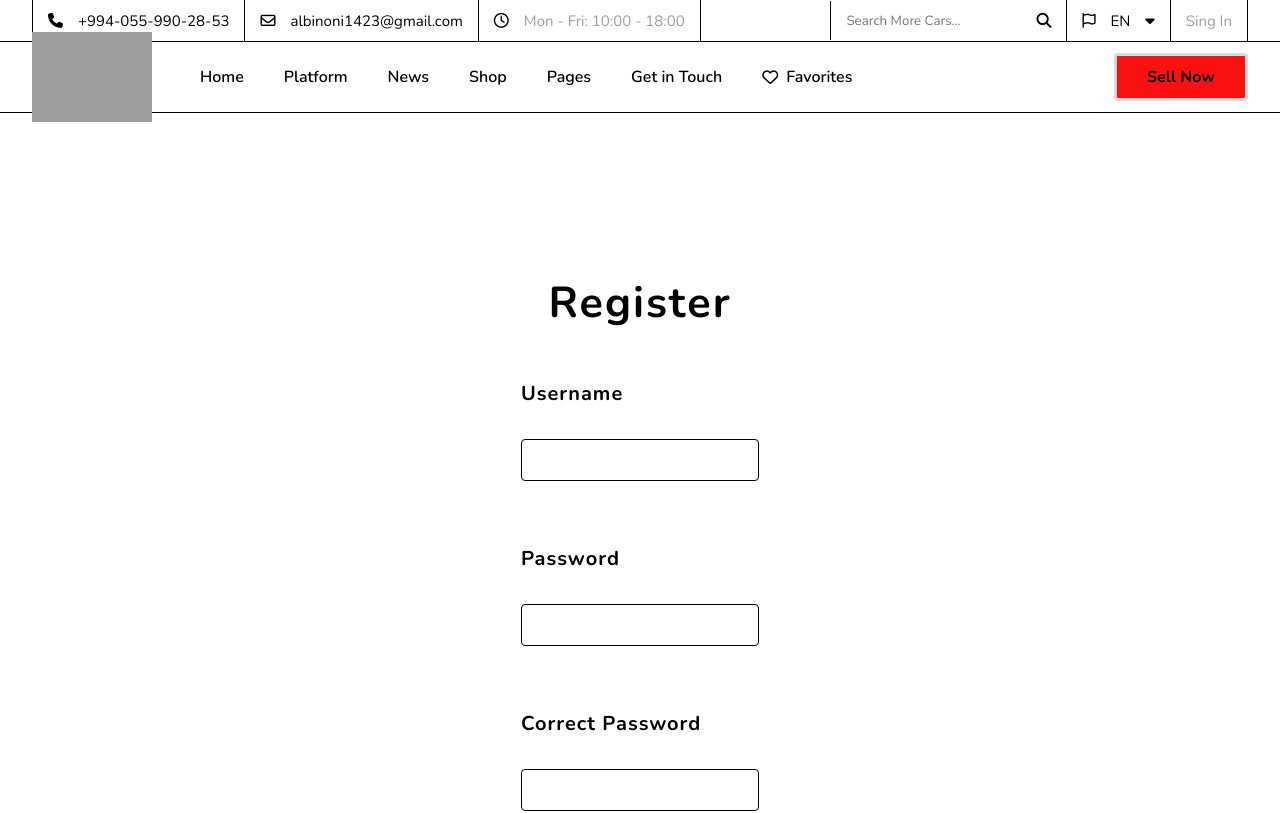
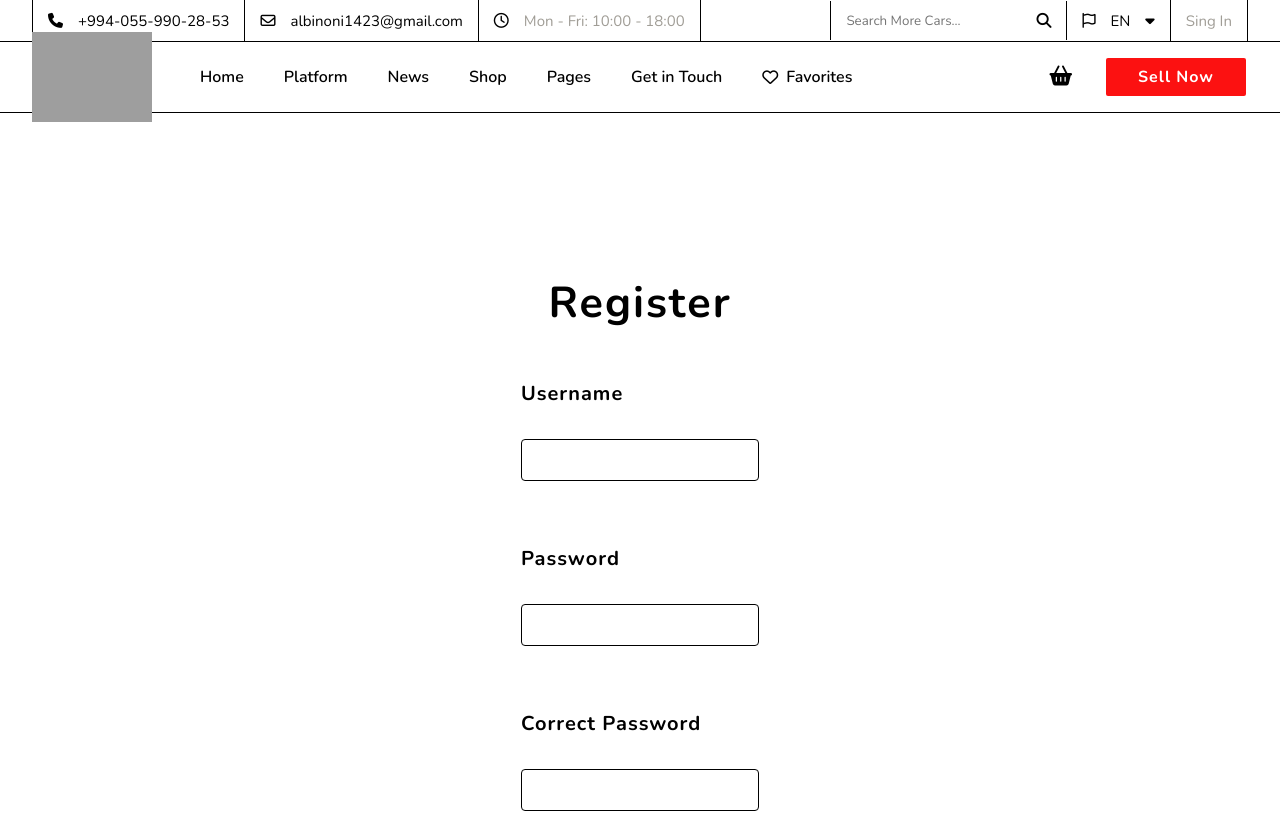
Before and after one commit to Mammadtaghi/Car-Auction, a React (Vite) app in the folder client/: page /register in a window 1280 px wide. Shown: the top 813 px of the page. Built offline with nearby package versions, Linux system fonts and the light colour scheme; grey boxes are pictures that could not be loaded.

Commit message:
bugs fixed

```diff
--- a/client/src/App.jsx
+++ b/client/src/App.jsx
@@ -25,12 +25,12 @@ function App() {
         <Route path='/login' element={<Login />} />
         <Route path='/register' element={<Register />} />
         <Route path='/shop' element={<ShopPage />} />
+        <Route path='*' element={<ErrorPage />} />
         <Route element={<UserLayout />} >
           <Route path='/wishlist' element={<WishlistPage />} />
           <Route path='/cart' element={<CartPage />} />
           <Route path='/checkout' element={<CheckOutPage />} />
-          <Route path='/user/:id' element={<AccountPage />} />
-          <Route path='*' element={<ErrorPage />} />
+          <Route path='/account/:id' element={<AccountPage />} />
         </Route>
       </Route>
     </Routes>
--- a/client/src/Context/userContext.jsx
+++ b/client/src/Context/userContext.jsx
@@ -5,10 +5,10 @@ const userContext = createContext()
 
 export const UserProvider = ({ children }) => {
 
-    const [user, setUser, ManualUpdate] = useLocalstorage('user', { username: '', role: '', basket: [], wishlist: [], vending: [], token: '' })
+    const [user, setUser, ManualUpdate] = useLocalstorage('user', { id: '', username: '', role: '', basket: [], wishlist: [], vending: [], token: '' })
 
     function Logout() {
-        setUser({ username: '', role: '', basket: [], wishlist: [], vending: [], token: '' })
+        setUser({ id: '', username: '', role: '', basket: [], wishlist: [], vending: [], token: '' })
     }
 
     const data = { user, setUser, Logout }
--- a/client/src/Layouts/Common Layouts/Header/index.jsx
+++ b/client/src/Layouts/Common Layouts/Header/index.jsx
@@ -1,8 +1,12 @@
 import React from 'react'
 import { Link } from 'react-router-dom'
 import style from './index.module.scss'
+import { useUser } from '../../../Context/userContext'
 
 function Header() {
+
+    const { user, setUser, Logout } = useUser()
+
     return (
         <>
             <header id={style.Header}>
@@ -40,8 +44,8 @@ function Header() {
                             <i className="fa-solid fa-caret-down"></i>
                         </div>
 
-                        <div className={style.signIn}>
-                            <Link>Sing In</Link>
+                        <div className={ user.role ? style.displayNone : style.signIn}>
+                            <Link to={"/login"}>Sing In</Link>
                         </div>
                     </div>
                 </div>
--- a/client/src/Layouts/Common Layouts/Header/index.module.scss
+++ b/client/src/Layouts/Common Layouts/Header/index.module.scss
@@ -53,7 +53,7 @@
             .search,
             .language,
             .signIn {
-                border-left: 1px solid black;
+                border-right: 1px solid black;
                 padding: 0.7em 1em;
                 font-size: 15px;
                 color: var(--grey);
@@ -65,6 +65,7 @@
             }
 
             .search {
+                border-left: 1px solid black;
 
                 .magnify {
                     cursor: pointer;
@@ -76,16 +77,16 @@
                 }
             }
 
+            .language {
+                cursor: pointer;
+            }
+
             .signIn {
-                border-right: 1px solid black;
+                display: flex;
 
                 &:hover {
                     color: var(--red);
                 }
-            }
-
-            .language {
-                cursor: pointer;
             }
         }
     }
@@ -140,7 +141,7 @@
                 }
             }
 
-            .rSide{
+            .rSide {
                 display: none;
             }
         }
@@ -195,9 +196,14 @@
                     border-right: 0px;
                 }
             }
-            .rSide{
+
+            .rSide {
                 display: none;
             }
         }
     }
 }
+
+.displayNone{
+    display: none;
+}
--- a/client/src/Layouts/Common Layouts/Navbar/index.jsx
+++ b/client/src/Layouts/Common Layouts/Navbar/index.jsx
@@ -3,10 +3,13 @@ import { Link, NavLink } from 'react-router-dom';
 import Button from '../../../Components/Common Components/Button';
 import style from './index.module.scss';
 import { useResNav } from '../../../Context/resNavContext';
+import { useUser } from '../../../Context/userContext';
 
 function Navbar() {
 
     const { isOpen, setIsOpen } = useResNav()
+
+    const { user, setUser, Logout } = useUser()
 
     return (
         <>
@@ -86,16 +89,16 @@ function Navbar() {
                                 <NavLink className={style.NavLink} to={"/shop"}>Shop</NavLink>
                                 <ul className={style.subNav}>
                                     <li>
-                                        <Link className={style.NavLink} to={"/"}>Shop page</Link>
+                                        <Link className={style.NavLink} to={"/shop"}>Shop page</Link>
                                     </li>
                                     <li>
                                         <Link className={style.NavLink} to={"/"}>Checkout</Link>
                                     </li>
                                     <li>
-                                        <Link className={style.NavLink} to={"/"}>Cart</Link>
+                                        <Link className={style.NavLink} to={"/cart"}>Cart</Link>
                                     </li>
                                     <li>
-                                        <Link className={style.NavLink} to={"/"}>My Account</Link>
+                                        <Link className={style.NavLink} to={!user.role ? "/login" : `/account/${user.id}`}>My Account</Link>
                                     </li>
                                 </ul>
                             </li>
@@ -136,11 +139,11 @@ function Navbar() {
                         </ul>
                     </div>
                     <div className={style.rSide}>
-                        <NavLink className={`${style.NavLink}`} to={"/account"}><i className={`fa-regular fa-user ${style.user}`}></i></NavLink>
+                        <NavLink className={`${style.NavLink}`} to={!user.role ? "/login" : `/account/${user.id}`}><i className={`fa-regular fa-user ${style.user}`}></i></NavLink>
                         <NavLink className={`${style.NavLink}`} to={"/wishlist"}><i className={`fa-regular fa-heart ${style.heart}`}></i></NavLink>
                         <NavLink className={`${style.NavLink}`} to={"/cart"}><i className={`fa-solid fa-basket-shopping ${style.cart}`}></i></NavLink>
                         <span className={`${style.NavLink}`}><i className={`fa-solid fa-magnifying-glass ${style.magnify}`}></i></span>
-                        <div className={style.button}><Button>Sell Now</Button></div>
+                        <button className={`NavButton ${style.button}`}>Sell Now</button>
                         <i onClick={()=>setIsOpen(!isOpen)} className={`fa-solid fa-bars ${style.toggle}`}></i>
                     </div>
                 </div>
--- a/client/src/Layouts/Common Layouts/Navbar/index.module.scss
+++ b/client/src/Layouts/Common Layouts/Navbar/index.module.scss
@@ -200,9 +200,18 @@
                 }
             }
 
+            .cart {
+                font-size: 20px;
+                cursor: pointer;
+                transition: 0.3s;
+
+                &:hover {
+                    color: var(--red);
+                }
+            }
+
             .user,
             .heart,
-            .cart,
             .toggle,
             .magnify {
                 font-size: 20px;
@@ -410,7 +419,7 @@
             .rSide {
                 display: flex;
                 align-items: center;
-                column-gap: 1em;
+                column-gap: 0.5em;
 
                 .NavLink {
                     font-weight: 600;
@@ -421,9 +430,18 @@
                     }
                 }
 
+                .cart {
+                    font-size: 20px;
+                    cursor: pointer;
+                    transition: 0.3s;
+
+                    &:hover {
+                        color: var(--red);
+                    }
+                }
+
                 .user,
                 .heart,
-                .cart,
                 .toggle,
                 .magnify {
                     font-size: 20px;
@@ -502,7 +520,7 @@
                 }
 
                 .button {
-                    display: none;
+                    display: none !important;
                 }
             }
         }
@@ -570,7 +588,7 @@
                 }
 
                 .button {
-                    display: none;
+                    display: none !important;
                 }
             }
         }
--- a/client/src/Pages/Login Page/index.jsx
+++ b/client/src/Pages/Login Page/index.jsx
@@ -23,6 +23,7 @@ function Login() {
             const decodedUser = jwtDecode(response.data.data)
 
             setUser({
+                id: decodedUser.id,
                 username: decodedUser.username,
                 role: decodedUser.role,
                 basket: decodedUser.basket,
--- a/client/src/Pages/Register Page/index.jsx
+++ b/client/src/Pages/Register Page/index.jsx
@@ -31,6 +31,7 @@ function Register() {
             const decodedUser = jwtDecode(response.data.data)
 
             setUser({
+                id: decodedUser.id,
                 username: decodedUser.username,
                 role: decodedUser.role,
                 basket: decodedUser.basket,
--- a/client/src/index.scss
+++ b/client/src/index.scss
@@ -64,3 +64,23 @@ input {
     border: 2px solid black;
   }
 }
+
+// Navbar Button
+
+.NavButton {
+  color: white;
+  background-color: var(--red);
+  font-size: 16px;
+  font-weight: 700;
+  padding: 0.5em 2em;
+  border: 2px solid white;
+  border-radius: 4px;
+  letter-spacing: 1px;
+  transition: 0.5s;
+
+  &:hover {
+    color: black;
+    background-color: transparent;
+    border: 2px solid black;
+  }
+}
```
